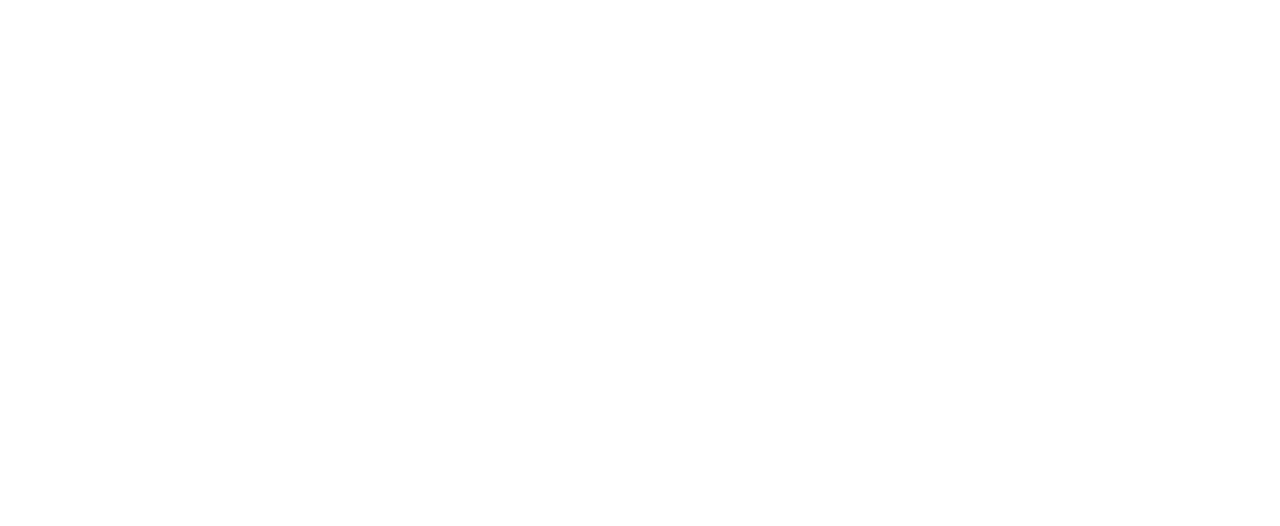
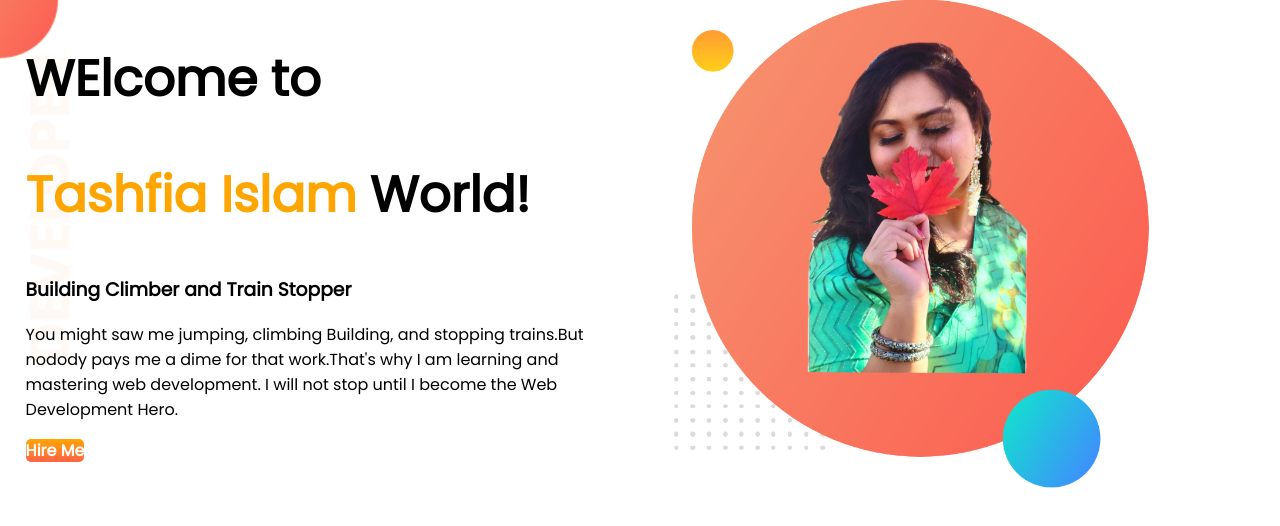
Before and after one commit to tashfiaislamistila/developer-portfolio, a plain HTML site: page index.html in a window 1280 px wide. Drawn offline with Linux system fonts and the light colour scheme.

Commit message:
top banner

```diff
--- a/index.html
+++ b/index.html
@@ -1,13 +1,33 @@
 <!DOCTYPE html>
 <html lang="en">
+
 <head>
     <meta charset="UTF-8">
     <meta http-equiv="X-UA-Compatible" content="IE=edge">
     <meta name="viewport" content="width=device-width, initial-scale=1.0">
     <title>Tashfias Portfolio</title>
+    <link rel="preconnect" href="https://fonts.googleapis.com">
+    <link rel="preconnect" href="https://fonts.gstatic.com" crossorigin>
+    <link href="https://fonts.googleapis.com/css2?family=Poppins&display=swap" rel="stylesheet">
     <link rel="stylesheet" href="style.css">
 </head>
+
 <body>
+    <section class="top-banner">
+        <div class="half-width">
+            <h1>WElcome to </h1>
+            <h1><span class="orange-color">Tashfia Islam </span>World!</h1>
+            <h3>Building Climber and Train Stopper</h3>
+            <p>You might saw me jumping, climbing Building, and stopping trains.But nodody
+                pays me a dime for that work.That's why I am learning and mastering web development.
+                I will not stop until I become the Web Development Hero.
+            </p>
+            <a class="link-button" target="_blank" href="https://www.linkedin.com/">Hire Me</a>
+        </div>
+        <div class="half-width">
+            <img src="images/istila-pic-with-bg.png" alt="">
+        </div>
+    </section>
+</body>
 
-</body>
 </html>
--- a/style.css
+++ b/style.css
@@ -0,0 +1,33 @@
+body{
+    font-family: 'Poppins', sans-serif;
+    margin: 0;
+}
+h1{
+    font-size: 50px;
+
+}
+.orange-color{
+    color: orange;
+}
+section{
+    display:flex ;
+}
+.half-width{
+  width:   50%;
+  padding-left:2%;
+}
+.half-width img{
+    width: 80%;
+}
+.link-button{
+    text-decoration:none;
+    background-image:linear-gradient(orange,tomato);
+    padding: 10px,40px;
+    color: white;
+    font-weight:700 ;
+    border-radius: 5px;
+}
+.top-banner{
+    background-image: url(images/top-banner.png);
+    background-repeat:no-repeat ;
+}
```
Also changed, not shown: images/dream-bg.png (added), images/exp-bg.png (added), images/istila-pic-with-bg.png (added), images/istila-pic-with-bg2.png (added), images/jhankar.png (added), images/jhankar2.png (added), images/my-bg.png (added), images/my-bg2.png (added), images/top-banner.png (added), showOff/biye.jpg (added), showOff/green2.png (added), showOff/istila-pic-with-bg.png (added), showOff/istila-pic-with-bg2.png (added), showOff/toronto.png (added).
